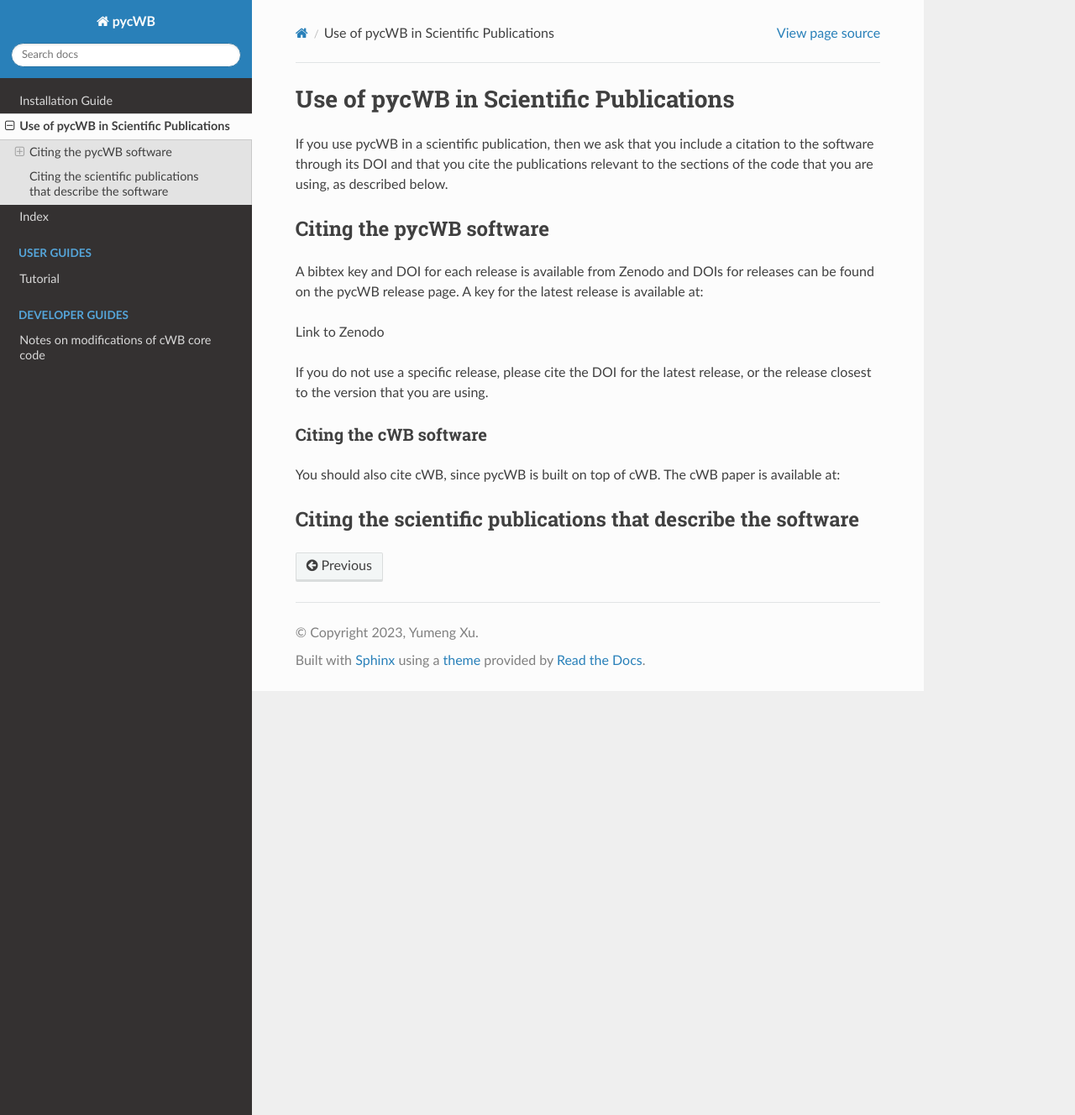
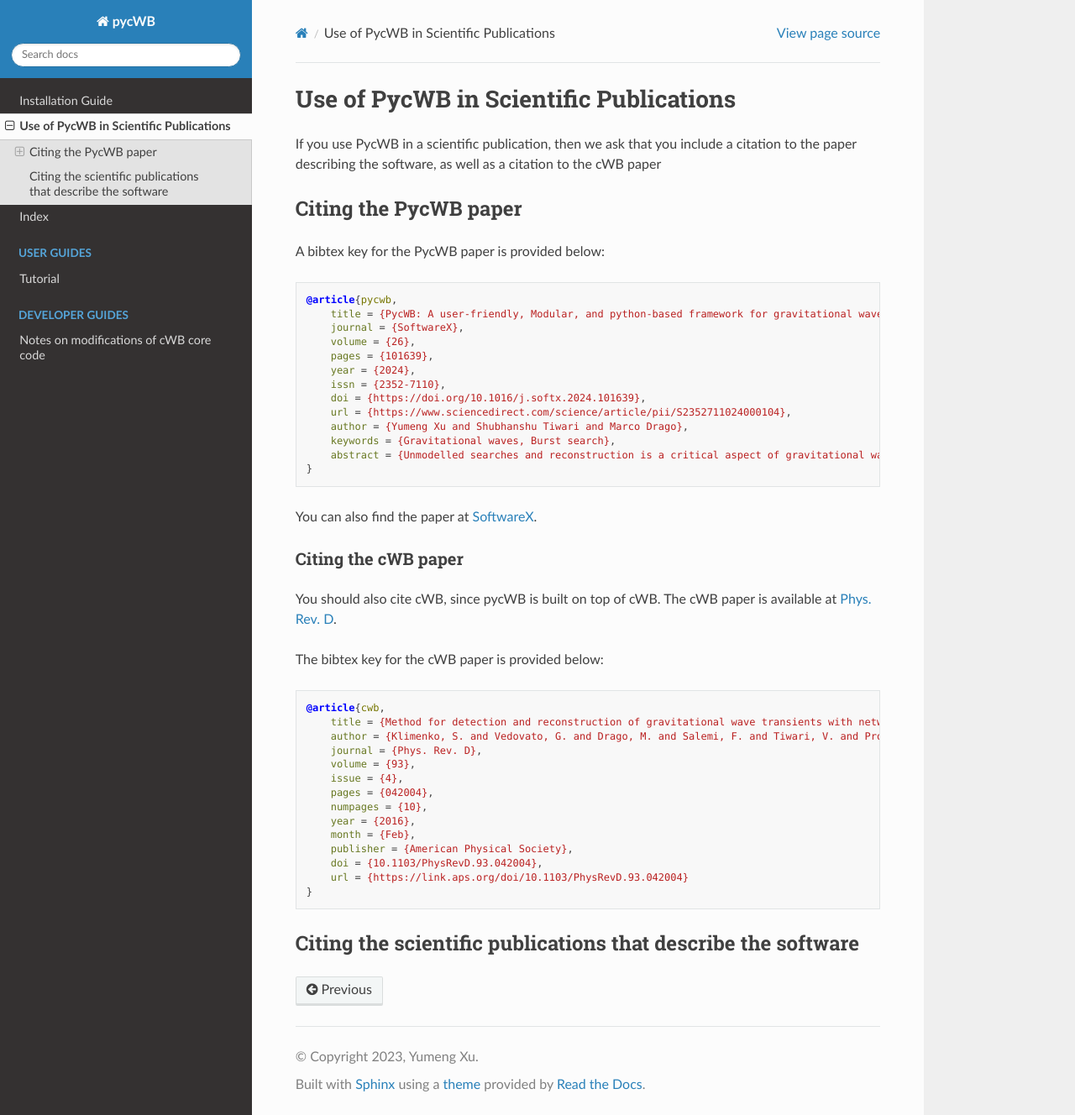
Before and after one commit to PycWB/pycwb, a Sphinx documentation site: the page built from docs/source/credit.rst, in a window 1280 px wide and 1328 px high. Shown: the whole window at 84% size. Built offline with Sphinx 7.4.7 and the Read the Docs theme 2.0.0, drawn with Linux system fonts in a browser that asks for light colours; pages that are not in the unit, such as notebooks, are missing from menus; the version number could not be read and is left out.

Commit message:
update the credit in documentation

```diff
--- a/docs/source/credit.rst
+++ b/docs/source/credit.rst
@@ -1,30 +1,59 @@
 .. _credits:
 
 ============================================
-Use of pycWB in Scientific Publications
+Use of PycWB in Scientific Publications
 ============================================
 
-If you use pycWB in a scientific publication, then we ask that you include a citation to the software
-through its DOI and that you cite the publications relevant to the sections of the code that you are
-using, as described below.
+If you use PycWB in a scientific publication, then we ask that you include a citation to the paper
+describing the software, as well as a citation to the cWB paper
 
-Citing the pycWB software
+
+Citing the PycWB paper
 -------------------------
 
-A bibtex key and DOI for each release is available from Zenodo and DOIs for releases can be found on
-the pycWB release page. A key for the latest release is available at:
+A bibtex key for the PycWB paper is provided below:
 
-Link to Zenodo
+.. code-block:: bibtex
 
-If you do not use a specific release, please cite the DOI for the latest release, or the release closest
-to the version that you are using.
+    @article{pycwb,
+        title = {PycWB: A user-friendly, Modular, and python-based framework for gravitational wave unmodelled search},
+        journal = {SoftwareX},
+        volume = {26},
+        pages = {101639},
+        year = {2024},
+        issn = {2352-7110},
+        doi = {https://doi.org/10.1016/j.softx.2024.101639},
+        url = {https://www.sciencedirect.com/science/article/pii/S2352711024000104},
+        author = {Yumeng Xu and Shubhanshu Tiwari and Marco Drago},
+        keywords = {Gravitational waves, Burst search},
+        abstract = {Unmodelled searches and reconstruction is a critical aspect of gravitational wave data analysis, requiring sophisticated software tools for robust data analysis. This paper introduces PycWB, a user-friendly and modular Python-based framework developed to enhance such analyses based on the widely used unmodelled search and reconstruction algorithm Coherent Wave Burst (cWB). The main features include a transition from C++ scripts to YAML format for user-defined parameters, improved modularity, and a shift from complex class-encapsulated algorithms to compartmentalized modules. The PycWB architecture facilitates efficient dependency management, better error-checking, and the use of parallel computation for performance enhancement. Moreover, the use of Python harnesses its rich library of packages, facilitating post-production analysis and visualization. The PycWB framework is designed to improve the user experience and accelerate the development of unmodelled gravitational wave analysis.}
+    }
 
-Citing the cWB software
+You can also find the paper at `SoftwareX <https://www.sciencedirect.com/science/article/pii/S2352711024000104?via%3Dihub>`_.
+
+Citing the cWB paper
 ~~~~~~~~~~~~~~~~~~~~~~~
 
-You should also cite cWB, since pycWB is built on top of cWB. The cWB paper is available at:
+You should also cite cWB, since pycWB is built on top of cWB. The cWB paper is available at `Phys. Rev. D <https://journals.aps.org/prd/abstract/10.1103/PhysRevD.93.042004>`_.
 
+The bibtex key for the cWB paper is provided below:
 
+.. code-block:: bibtex
+
+    @article{cwb,
+        title = {Method for detection and reconstruction of gravitational wave transients with networks of advanced detectors},
+        author = {Klimenko, S. and Vedovato, G. and Drago, M. and Salemi, F. and Tiwari, V. and Prodi, G. A. and Lazzaro, C. and Ackley, K. and Tiwari, S. and Da Silva, C. F. and Mitselmakher, G.},
+        journal = {Phys. Rev. D},
+        volume = {93},
+        issue = {4},
+        pages = {042004},
+        numpages = {10},
+        year = {2016},
+        month = {Feb},
+        publisher = {American Physical Society},
+        doi = {10.1103/PhysRevD.93.042004},
+        url = {https://link.aps.org/doi/10.1103/PhysRevD.93.042004}
+    }
 
 Citing the scientific publications that describe the software
 -------------------------------------------------------------
```
